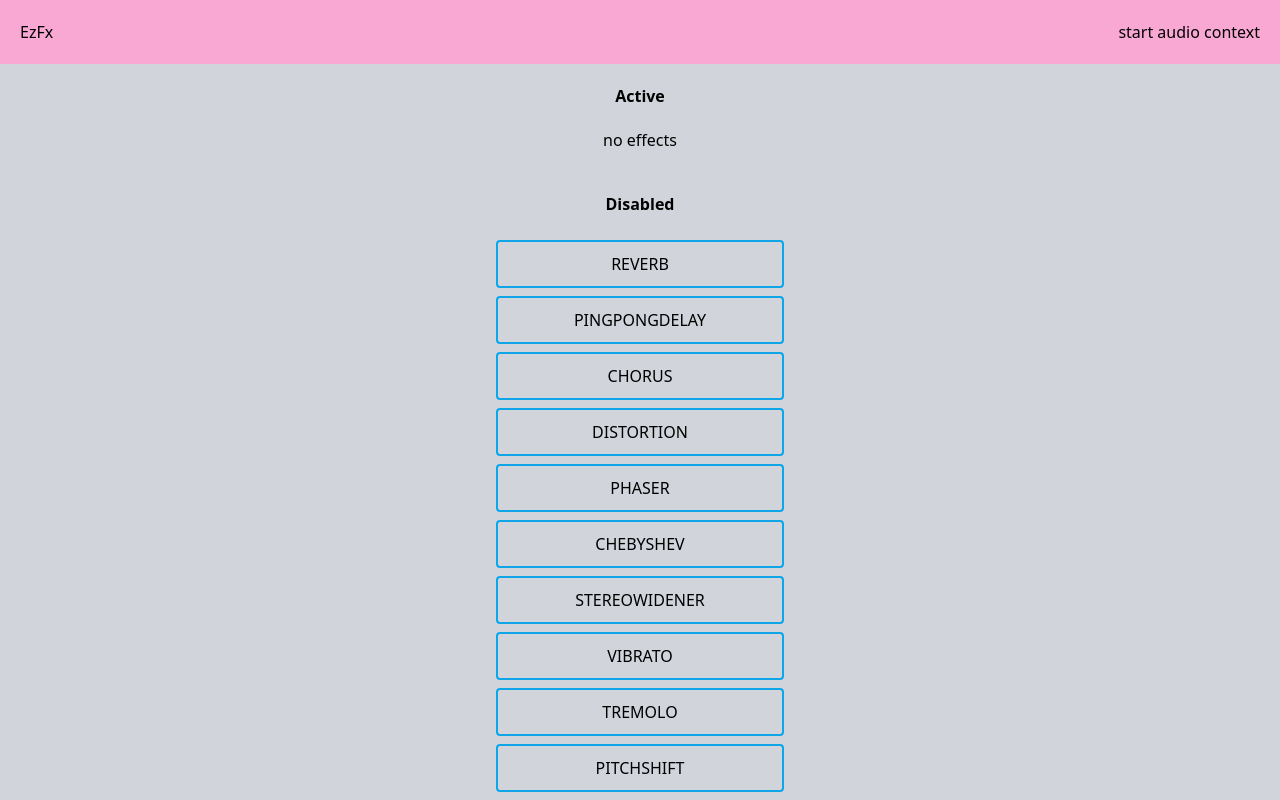
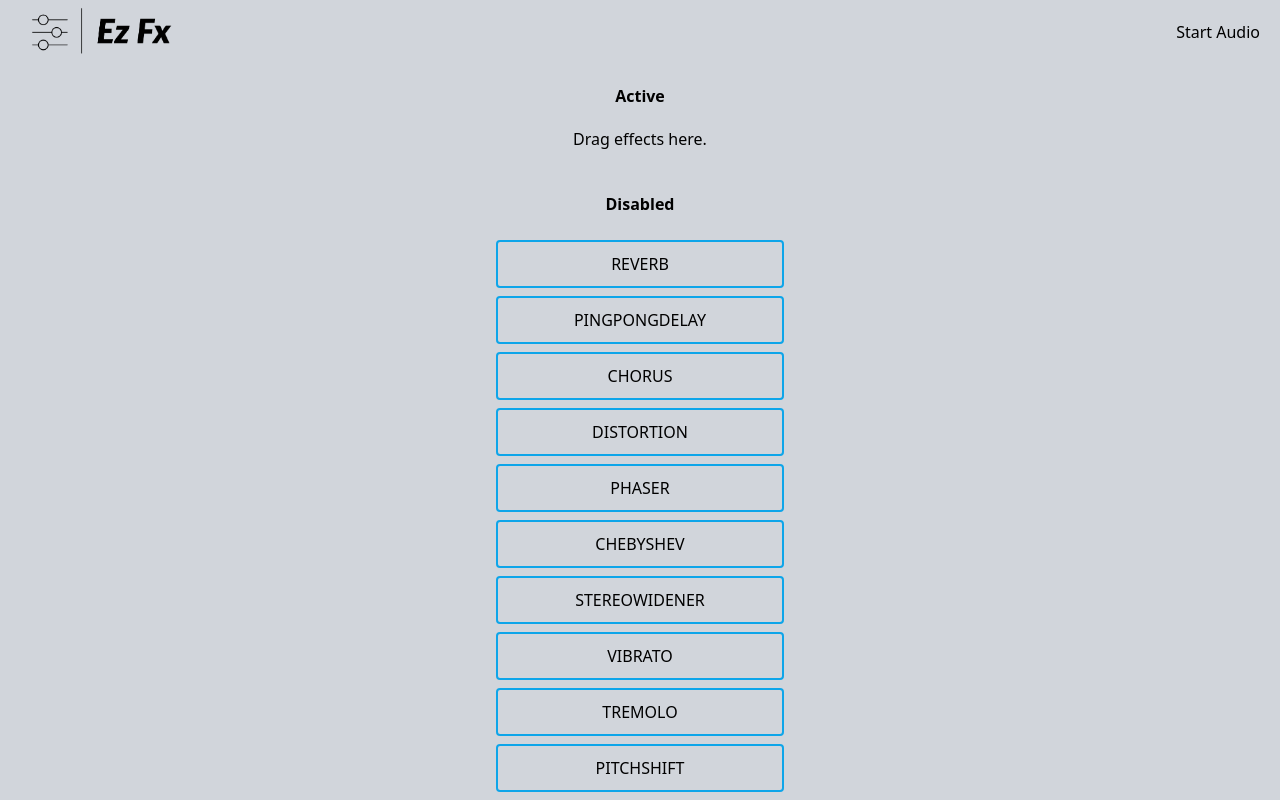
Before and after one commit to mkw2000/ez-fx, a React (Vite) app: page / in a window 1280 px wide. Built offline with nearby package versions, Linux system fonts and the light colour scheme.

Commit message:
added modal

```diff
--- a/src/App.tsx
+++ b/src/App.tsx
@@ -1,7 +1,7 @@
 import { DragDropContext, DropResult } from "@hello-pangea/dnd";
 import { useEffect, useRef, useState } from "react";
 import * as Tone from "tone";
-import { FxSection, Visualizer, EffectController } from "./components";
+import { FxSection, Modal, Visualizer } from "./components";
 import { EffectsEnum, EffectType, Row } from "./types";
 import {
   Analyser,
@@ -162,7 +162,6 @@
 
   // handle drag and drop of effects
   useEffect(() => {
-    // refreshing effects before redoing signal flow prevents weird bugs
     reverb.current?.dispose();
     pingPongDelay.current?.dispose();
     chorus.current?.dispose();
@@ -331,36 +330,34 @@
     setRows(clonedRows);
   };
 
-  const onClearSelectedEffect = () => {
-    setSelectedEffect(null);
-  };
-
   return (
     <div className="flex flex-col h-screen bg-gray-300 ">
-      <header className="py-5 px-5 min-w-screen flex flex-row items-center justify-between bg-pink-300">
-        <h2>EzFx</h2>
+      <header className="py-5 px-5 min-w-screen flex flex-row items-center justify-between h-16">
+        <img className="h-16" src="ezfx-logo.png" />
+        <div>
+          <Visualizer
+            customWidth={300}
+            customHeight={50}
+            analyser={analyser.current}
+          />
+        </div>
         {!audioContextStarted ? (
           <button
             onClick={() => {
               startAudioContext();
             }}
           >
-            start audio context
+            Start Audio
           </button>
         ) : (
-          <p>audio started</p>
+          <div className="rounded-full h-3 w-3 bg-red-500 animate-pulse" />
         )}
       </header>
 
-      <main className="flex-1 flex-col justify-center items-center overflow-y-auto">
-        <div className="flex-col justify-center items-center">
-          {selectedEffect ? (
-            <EffectController
-              clearSelected={onClearSelectedEffect}
-              effect={selectedEffect}
-            />
-          ) : (
-            <DragDropContext onDragEnd={onDragEnd}>
+      <main className="flex-1 justify-center items-center overflow-y-auto">
+        <div className="flex flex-col justify-center items-center">
+          <DragDropContext onDragEnd={onDragEnd}>
+            <div className="w-72">
               {rows
                 ? rows.map((row: Row, i: number) => {
                     return (
@@ -373,9 +370,15 @@
                     );
                   })
                 : null}
-            </DragDropContext>
-          )}
+            </div>
+          </DragDropContext>
         </div>
+        <Modal
+          effect={selectedEffect}
+          onClose={() => setSelectedEffect(null)}
+          show={selectedEffect !== null}
+        />
+        )
       </main>
     </div>
   );
--- a/src/components/drag-drop/fx-section.tsx
+++ b/src/components/drag-drop/fx-section.tsx
@@ -37,8 +37,8 @@
                   );
                 })
               ) : (
-                <div className="flex items-center justify-center">
-                  no effects
+                <div className="animate-bounce flex items-center justify-center">
+                  Drag effects here.
                 </div>
               )}
               {provided.placeholder}
--- a/src/components/effect-controller/effect-controller.tsx
+++ b/src/components/effect-controller/effect-controller.tsx
@@ -13,10 +13,9 @@
 
 type Props = {
   effect: string;
-  clearSelected: () => void;
 };
 
-export function EffectController({ effect, clearSelected }: Props) {
+export function EffectController({ effect }: Props) {
   const { state, dispatch } = React.useContext(FxOptionsContext);
 
   const effectEnum = stringToEffectsEnum(effect);
@@ -28,8 +27,6 @@
     const { id, value } = e.target;
     const payload = { ...effectState, [id]: value };
     dispatch({ type: `update-${dispatchType}`, payload });
-
-    // console.log("e", e);
   };
 
   const debouncedHandleOptionChange = debounce(
@@ -38,13 +35,7 @@
   );
 
   return (
-    <div className="flex flex-col bg-green-200 justify-center items-center min-h-max">
-      <div className="flex flex-row">
-        <h1 className="mx-3">{effect} options</h1>
-        <button className="font-bold hover:bg-blue-300" onClick={clearSelected}>
-          X
-        </button>
-      </div>
+    <div className="bg-green-200 growself-center">
       <div className="flex flex-col w-96">
         {entries.map(([option, value]) => {
           return (
--- a/src/components/index.ts
+++ b/src/components/index.ts
@@ -1,3 +1,4 @@
 export * from "./drag-drop";
 export * from "./visualizer";
 export * from "./effect-controller";
+export * from "./modal";
--- /dev/null
+++ b/src/components/modal/Modal.tsx
@@ -0,0 +1,53 @@
+import React, { useEffect } from "react";
+import { EffectController } from "../effect-controller";
+
+type Props = {
+  show: boolean;
+  onClose: () => void;
+  effect: string | null;
+};
+
+export function Modal({ show, onClose, effect }: Props) {
+  return (
+    <>
+      {show ? (
+        <>
+          <div className="justify-center items-center flex overflow-x-hidden overflow-y-auto fixed inset-0 z-50 outline-none focus:outline-none">
+            <div className="relative w-auto my-6 mx-auto max-w-3xl">
+              {/* content */}
+              <div className="border-0 rounded-lg shadow-lg relative flex flex-col w-full bg-white outline-none focus:outline-none">
+                {/*header*/}
+                <div className="flex items-start justify-between p-5 border-b border-solid border-slate-200 rounded-t">
+                  <h3 className="text-3xl font-semibold">{effect} Options</h3>
+                  <button
+                    className="p-1 ml-auto bg-transparent border-0 text-black opacity-5 float-right text-3xl leading-none font-semibold outline-none focus:outline-none"
+                    onClick={() => onClose()}
+                  >
+                    <span className="bg-transparent text-black opacity-5 h-6 w-6 text-2xl block outline-none focus:outline-none">
+                      ×
+                    </span>
+                  </button>
+                </div>
+                {/*body*/}
+                <div className="relative p-6 flex-auto">
+                  {effect && <EffectController effect={effect} />}
+                </div>
+                {/*footer*/}
+                <div className="flex items-center justify-end p-6 border-t border-solid border-slate-200 rounded-b">
+                  <button
+                    className="text-red-500 background-transparent font-bold uppercase px-6 py-2 text-sm outline-none focus:outline-none mr-1 mb-1 ease-linear transition-all duration-150"
+                    type="button"
+                    onClick={() => onClose()}
+                  >
+                    Close
+                  </button>
+                </div>
+              </div>
+            </div>
+          </div>
+          <div className="opacity-25 fixed inset-0 z-40 bg-black"></div>
+        </>
+      ) : null}
+    </>
+  );
+}
--- /dev/null
+++ b/src/components/modal/index.ts
@@ -0,0 +1 @@
+export * from "./Modal";
--- a/src/constants.ts
+++ b/src/constants.ts
@@ -2,9 +2,6 @@
 
 export const fxControlsDebounceTime = 100;
 
-
-
-//TODO: make better defaults
 export const initialState: OptionsState = {
   reverb: {
     wet: 1,
```
Also changed, not shown: public/ezfx-logo.png (added), 1 other file (tests, documents, lock files or other folders).
